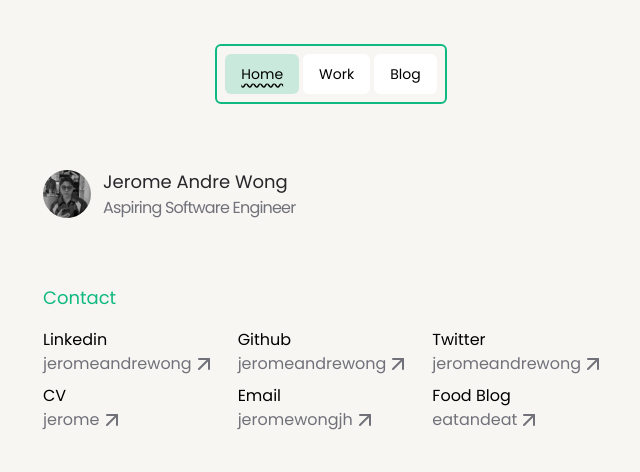
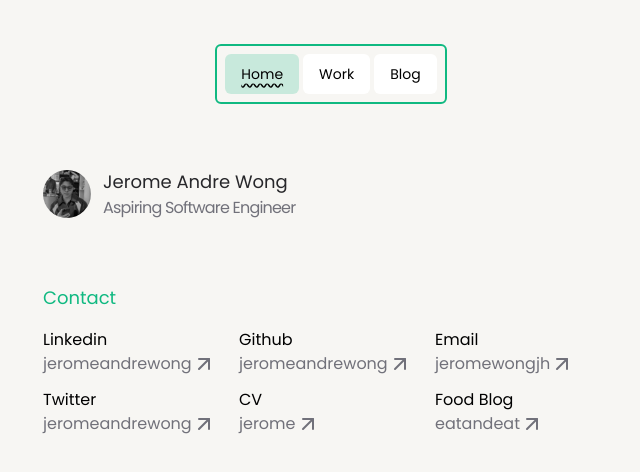
Before and after one commit to jeromeandrewong/www, a Next.js app: page / in a window 1280 px wide. Shown: the top 472 px of the page, without its empty margins (309-949 px from the left). Built offline with nearby package versions, Linux system fonts and the light colour scheme.

Commit message:
style: contact section

```diff
--- a/components/ui/animateStagger.tsx
+++ b/components/ui/animateStagger.tsx
@@ -9,7 +9,7 @@ export function AnimateStagger({ children }: PropsWithChildren) {
     return (
         <motion.div
             ref={ref}
-            className="grid grid-cols-2 gap-2 xl:grid-cols-3"
+            className="grid grid-cols-2 gap-3 xl:grid-cols-3"
             initial="hidden"
             animate={mainControls}
             whileInView="show"
--- a/lib/data.ts
+++ b/lib/data.ts
@@ -10,6 +10,11 @@ export const contactLinks = [
         username: "jeromeandrewong",
     },
     {
+        poc: "Email",
+        url: "mailto:jeromewongjh@gmail.com",
+        username: "jeromewongjh",
+    },
+    {
         poc: "Twitter",
         url: "https://twitter.com/jeromeandrewong",
         username: "jeromeandrewong",
@@ -20,11 +25,6 @@ export const contactLinks = [
         username: "jerome",
     },
     {
-        poc: "Email",
-        url: "mailto:jeromewongjh@gmail.com",
-        username: "jeromewongjh",
-    },
-    {
         poc: "Food Blog",
         url: "eatandeat.jeromeandre.dev",
         username: "eatandeat",
```
